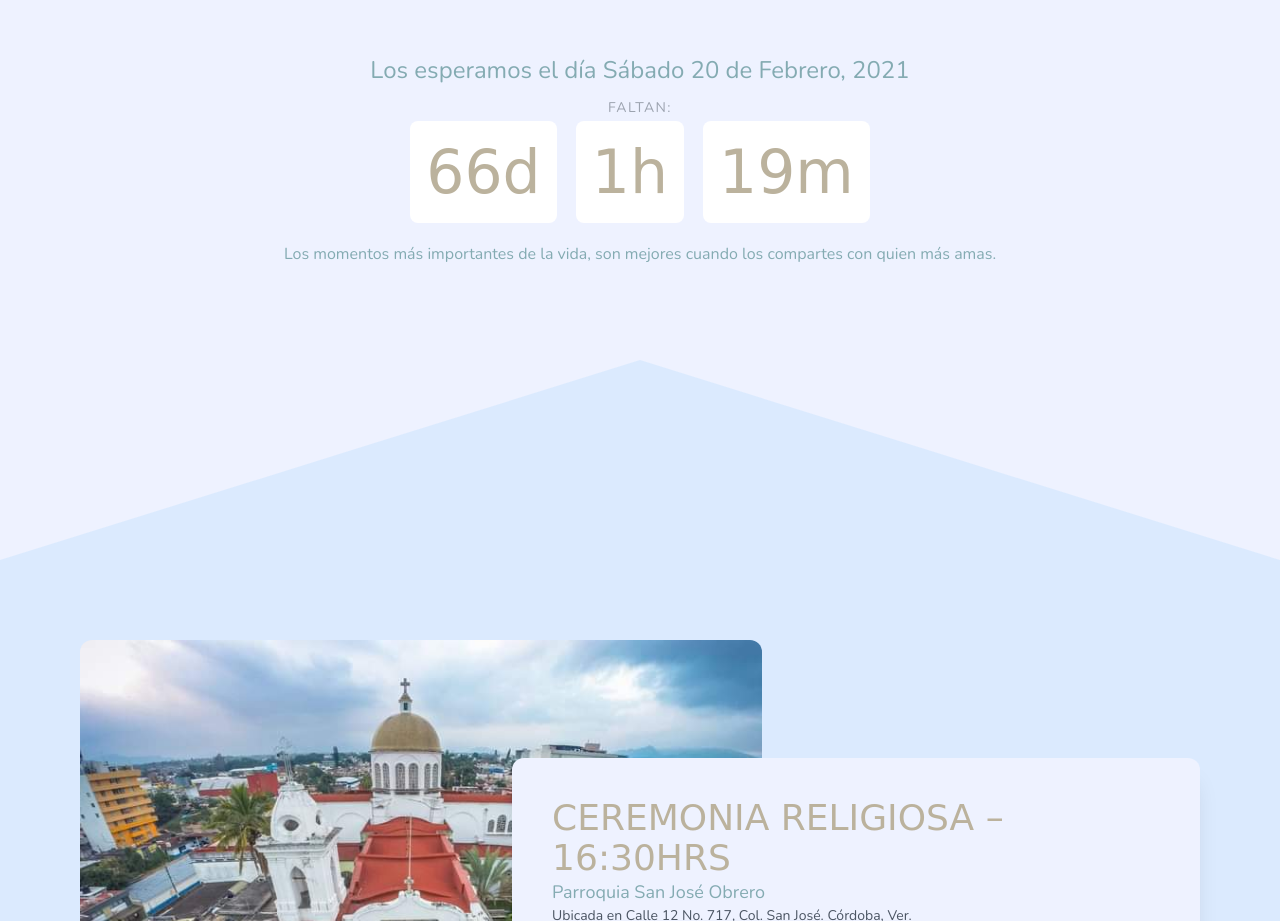
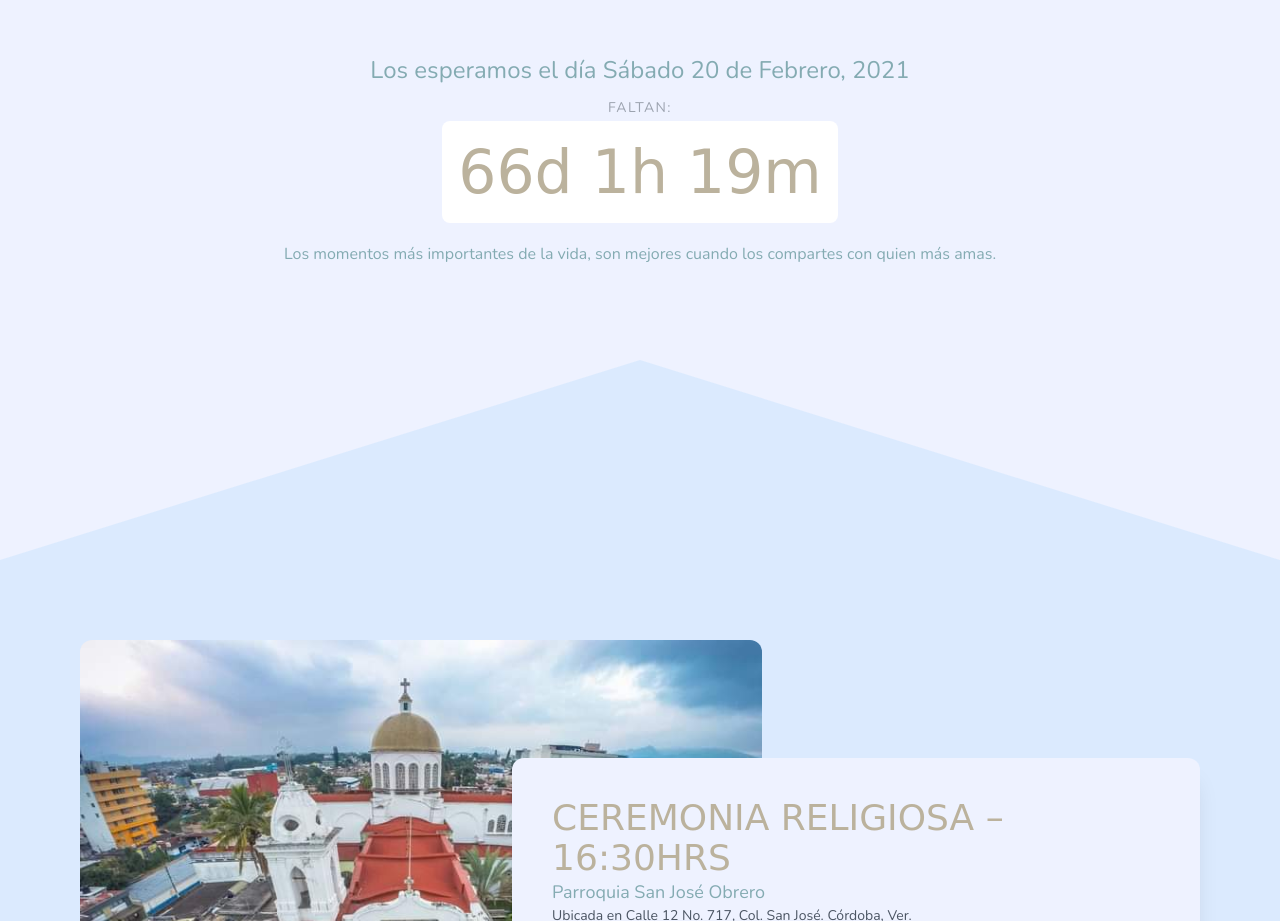
Before and after one commit to evelynfredin/wedding, a website: page public/index.html in a window 1280 px wide. Shown: the part 1840-2761 px from the top of the page. Drawn offline with nearby package versions, Linux system fonts and the light colour scheme; a web font is replaced by a local one.

Commit message:
Perhaps I should have been more like water today

```diff
--- a/public/index.html
+++ b/public/index.html
@@ -72,9 +72,7 @@
                 <div class="text-center">
                     <p class="uppercase text-sm mt-3 text-gray-400 tracking-widest">Faltan:</p>
                     <h2 class="my-6 font-headings text-3xl md:text-5xl lg:text-6xl text-secondary">
-                        <span class="countdown cd-day"></span>
-                        <span class="countdown cd-hour"></span>
-                        <span class="countdown cd-min"></span>
+                        <span class="countdown"></span>
                     </h2>
                     <p class="mt-10 text-primary">Los momentos más importantes de la vida, son mejores cuando los
                         compartes con quien
@@ -177,8 +175,8 @@
         </div>
         <div>
             <a class="bg-primary p-3 rounded-lg text-white flex items-center  font-semibold hover:bg-secondary transition ease-in-out duration-150"
-                href="http://wa.me/46723104636?text=Que%20Chingona%20eres!"><svg version="1.0" class="w-6 h-6 mr-2"
-                    xmlns="http://www.w3.org/2000/svg" viewBox="0 0 150 150">
+                href="http://wa.me/5112711028652?text=Confirmo%20mi%20asistencia"><svg version="1.0"
+                    class="w-6 h-6 mr-2" xmlns="http://www.w3.org/2000/svg" viewBox="0 0 150 150">
                     <switch>
                         <g>
                             <path fill-rule="evenodd" clip-rule="evenodd" fill="#fff"
--- a/public/js/script.js
+++ b/public/js/script.js
@@ -1,24 +1,29 @@
-const weddingDay = new Date("2021-02-20 23:30") - new Date();
-let textDay = document.querySelector('.cd-day');
-let textHour = document.querySelector('.cd-hour');
-let textMin = document.querySelector('.cd-min');
+var countDownDate = new Date("Feb 20, 2021 23:30").getTime();
+updateCountdown(); // Run once when the site is loaded.
+var timerFunction = setInterval(updateCountdown, 1000);
 
+var latestRandomIndex = 0;
+function updateCountdown() {
+  var now = new Date().getTime();
 
-const countdown = () => {
-let daysLeft = Math.floor(weddingDay / (1000 * 60 * 60 * 24));
-let hoursLeft = Math.floor((weddingDay / (1000 * 60 * 60)) % 24);
-let minutesLeft = Math.floor((weddingDay / 1000) / 60 % 60);
+  // Find the distance between now and the count down date
+  var distance = countDownDate - now;
 
-let daysStr = daysLeft + 'd';
-let hourStr = hoursLeft + 'h';
-let minStr = minutesLeft + 'm';
+  // Display the result in the element with id="timer"
+  document.querySelector('.countdown').innerHTML = buildDateString(distance);
 
-textDay.textContent = daysStr;
-textHour.textContent = hourStr;
-textMin.textContent = minStr;
-
-
+  // If the count down is finished, write some text
+  if (distance < 0) {
+    clearInterval(timerFunction);
+    document.querySelector('.countdown').innerHTML =
+      "Grattis teamet! Förhoppningsvis brinner det inte allt för mycket!";
+  }
 }
 
-countdown();
-setInterval(countdown, 60000);
+function buildDateString(distance) {
+  var days = Math.floor(distance / (1000 * 60 * 60 * 24));
+  var hours = Math.floor((distance % (1000 * 60 * 60 * 24)) / (1000 * 60 * 60));
+  var minutes = Math.floor((distance % (1000 * 60 * 60)) / (1000 * 60));
+  var seconds = Math.floor((distance % (1000 * 60)) / 1000);
+  return `${days}d ${hours}h ${minutes}m`;
+}
```
